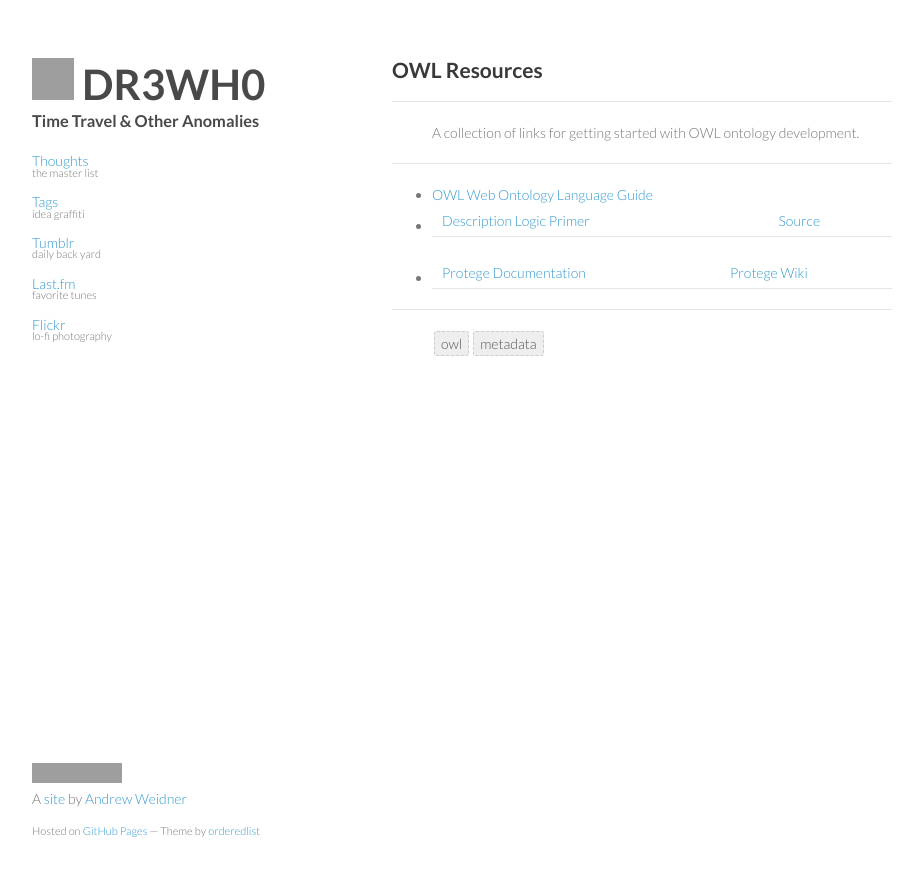
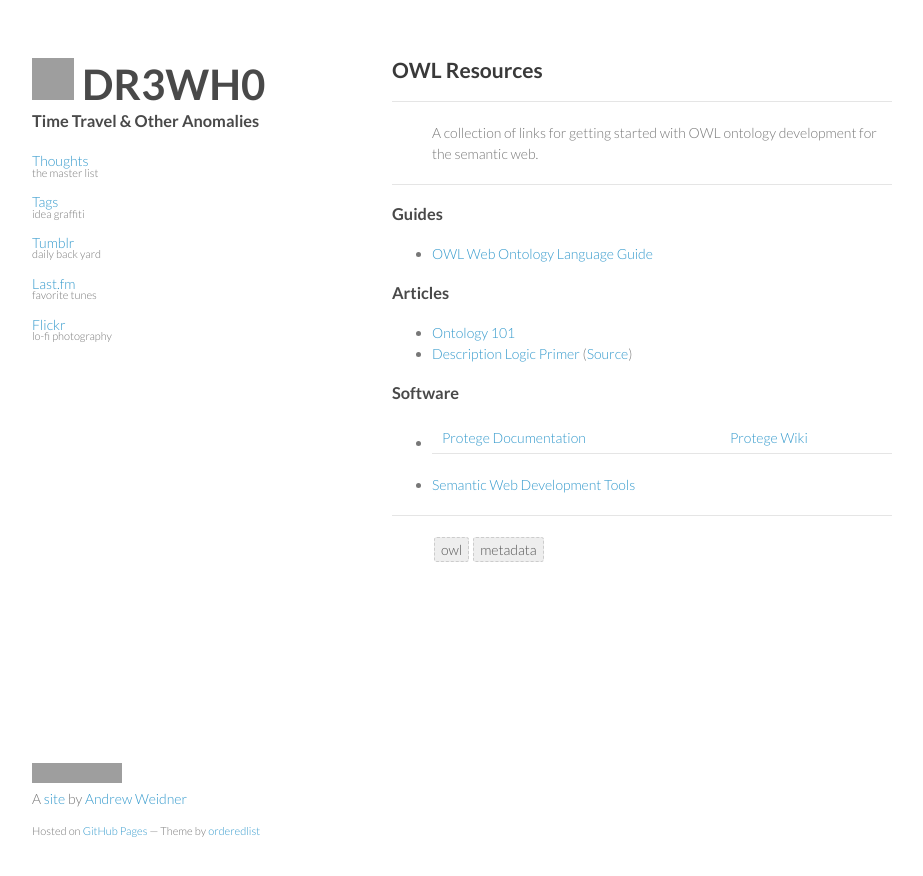
Before and after one commit to DR3WH0/DR3WH0.github.io, a Jekyll site: the page built from _posts/2013-08-02-owl-resources.md, in a window 1280 px wide. Shown: the top 876 px of the page, without its empty margins (178-1101 px from the left). Built offline with Jekyll 4.4.1, drawn with Linux system fonts in a browser that asks for light colours; Markdown is read by kramdown in place of the engine named in the settings; comment, search, counter and statistics services are not loaded; grey boxes are pictures that could not be loaded.

Commit message:
Updated 2013-08-02-owl-resources.md

```diff
--- a/_posts/2013-08-02-owl-resources.md
+++ b/_posts/2013-08-02-owl-resources.md
@@ -4,9 +4,19 @@ layout: post
 published: true
 title: OWL Resources
 tags: owl metadata
-description: A collection of links for getting started with OWL ontology development.
+description: A collection of links for getting started with OWL ontology development for the semantic web.
 ---
 
+### Guides
+
 * [OWL Web Ontology Language Guide](http://www.w3.org/TR/owl-guide/)
-* [Description Logic Primer](https://dl.dropboxusercontent.com/u/8239797/1201.4089v3.pdf) | [Source](http://arxiv.org/abs/1201.4089)
+
+### Articles
+
+* [Ontology 101](https://dl.dropboxusercontent.com/u/8239797/ontology101.pdf)
+* [Description Logic Primer](https://dl.dropboxusercontent.com/u/8239797/1201.4089v3.pdf) ([Source](http://arxiv.org/abs/1201.4089))
+
+### Software
+
 * [Protege Documentation](http://protege.stanford.edu/doc/users.html) | [Protege Wiki](http://protegewiki.stanford.edu/wiki/Main_Page)
+* [Semantic Web Development Tools](http://www.w3.org/2001/sw/wiki/Tools)
```
